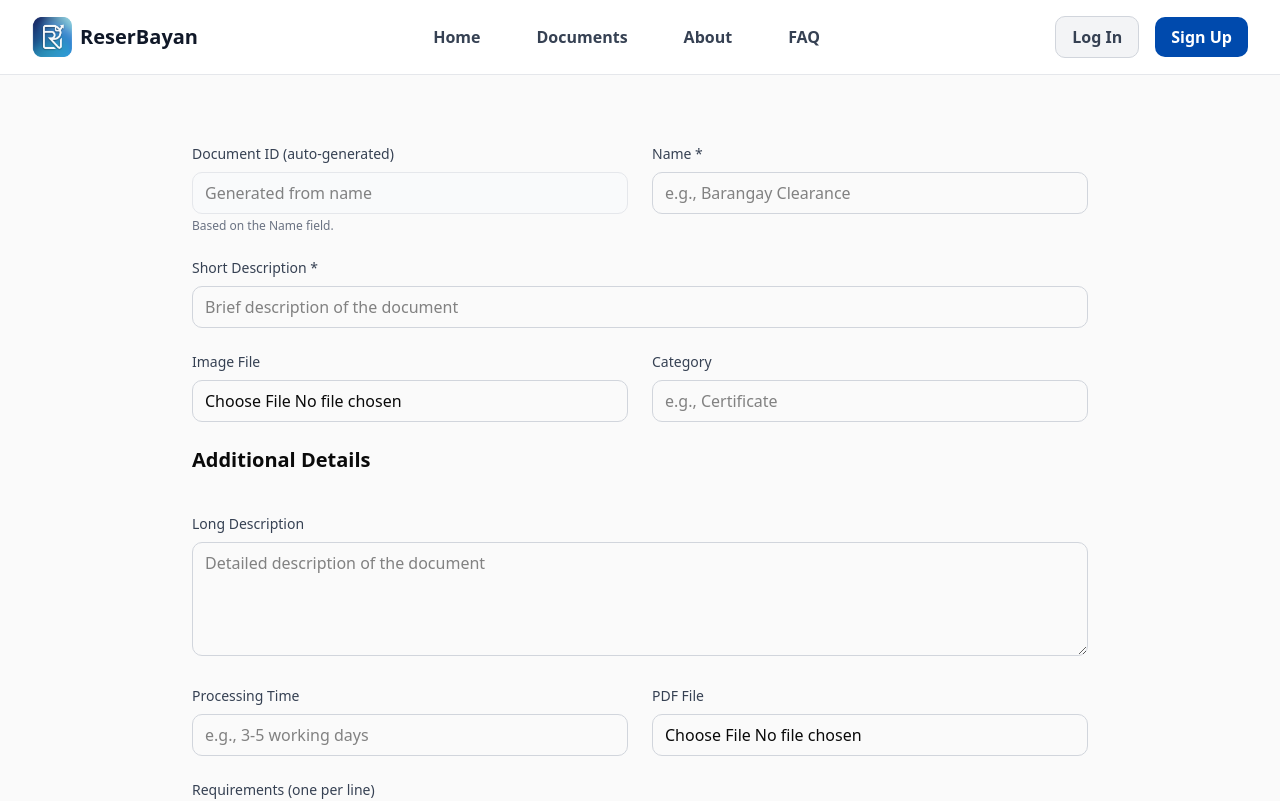
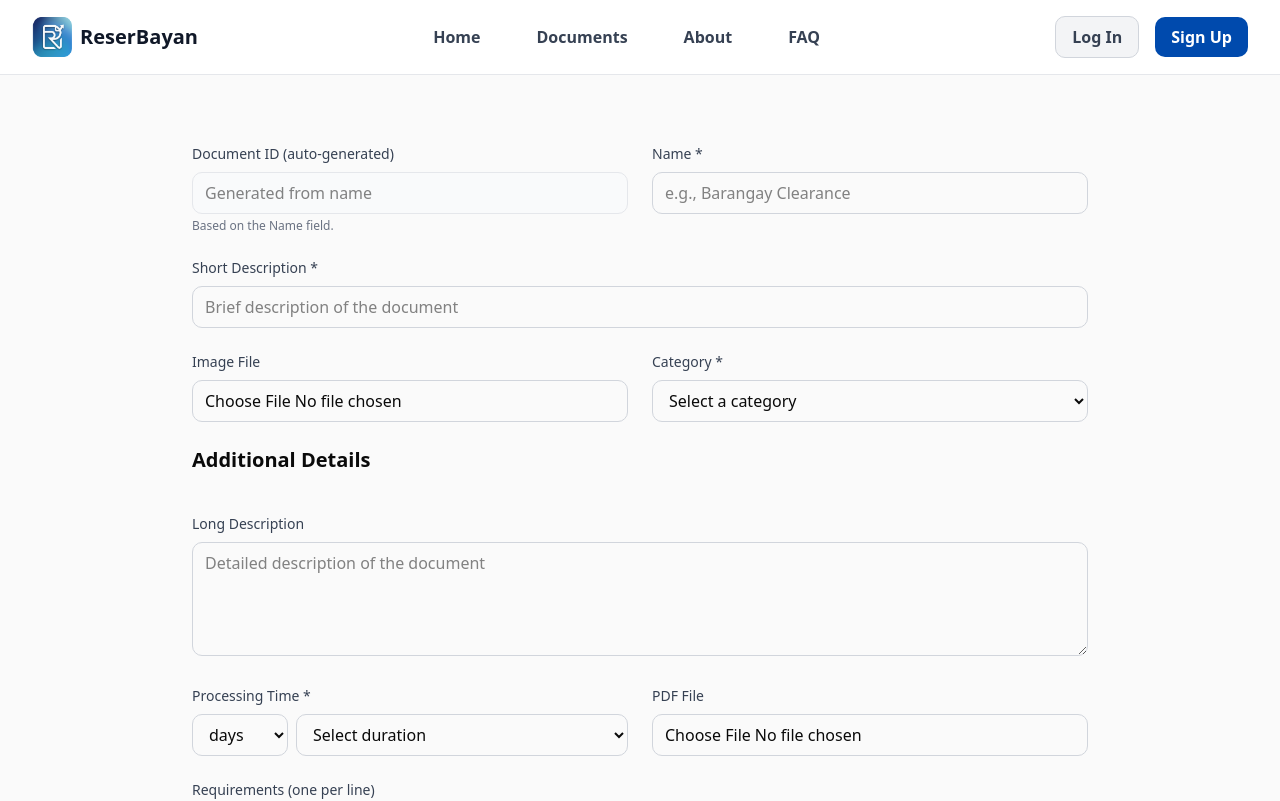
Before and after one commit to EmmanJay/reserbayan, a Next.js app in the folder frontend/: page /superadmin/documents/add in a window 1280 px wide. Shown: the top 801 px of the page. Built offline with nearby package versions, Linux system fonts and the light colour scheme.

Commit message:
bugfix(reserbayan): dropdown for category and processing time

```diff
--- a/frontend/src/app/superadmin/documents/add/page.js
+++ b/frontend/src/app/superadmin/documents/add/page.js
@@ -14,7 +14,8 @@ export default function AddDocumentPage() {
     details: {
       category: '',
       longDescription: '',
-      processingTime: '',
+      processingTimeValue: '',
+      processingTimeUnit: 'days',
       pdfPath: '',
       requirements: [],
       uses: []
@@ -67,12 +68,18 @@ export default function AddDocumentPage() {
       const requirements = requirementsText.split('\n').filter(item => item.trim());
       const uses = usesText.split('\n').filter(item => item.trim());
 
+      // Combine processing time value and unit
+      const processingTime = formData.details.processingTimeValue && formData.details.processingTimeUnit
+        ? `${formData.details.processingTimeValue} ${formData.details.processingTimeUnit}`
+        : '';
+
       const submitData = {
         ...formData,
         id: generatedId,
         imagePath,
         details: {
           ...formData.details,
+          processingTime,
           pdfPath,
           requirements,
           uses
@@ -198,16 +205,22 @@ export default function AddDocumentPage() {
 
             <div>
               <label className="block text-sm font-medium text-gray-700 mb-2">
-                Category
+                Category *
               </label>
-              <input
-                type="text"
+              <select
                 name="details.category"
                 value={formData.details.category}
                 onChange={handleChange}
+                required
                 className="w-full px-3 py-2 border border-gray-300 rounded-lg focus:outline-none focus:ring-2 focus:ring-blue-500"
-                placeholder="e.g., Certificate"
-              />
+              >
+                <option value="">Select a category</option>
+                <option value="Financial Assistance">Financial Assistance</option>
+                <option value="Residency">Residency</option>
+                <option value="Clearance">Clearance</option>
+                <option value="Permits & Tax">Permits & Tax</option>
+                <option value="Infrastructure & Zoning">Infrastructure & Zoning</option>
+              </select>
             </div>
 
             {/* Details */}
@@ -231,16 +244,45 @@ export default function AddDocumentPage() {
 
             <div>
               <label className="block text-sm font-medium text-gray-700 mb-2">
-                Processing Time
+                Processing Time *
               </label>
-              <input
-                type="text"
-                name="details.processingTime"
-                value={formData.details.processingTime}
-                onChange={handleChange}
-                className="w-full px-3 py-2 border border-gray-300 rounded-lg focus:outline-none focus:ring-2 focus:ring-blue-500"
-                placeholder="e.g., 3-5 working days"
-              />
+              <div className="flex gap-2">
+                <select
+                  name="details.processingTimeUnit"
+                  value={formData.details.processingTimeUnit}
+                  onChange={(e) => {
+                    handleChange(e);
+                    // Reset value when unit changes
+                    setFormData(prev => ({
+                      ...prev,
+                      details: {
+                        ...prev.details,
+                        processingTimeValue: ''
+                      }
+                    }));
+                  }}
+                  required
+                  className="w-24 px-3 py-2 border border-gray-300 rounded-lg focus:outline-none focus:ring-2 focus:ring-blue-500"
+                >
+                  <option value="days">days</option>
+                  <option value="hours">hours</option>
+                </select>
+                <select
+                  name="details.processingTimeValue"
+                  value={formData.details.processingTimeValue}
+                  onChange={handleChange}
+                  required
+                  className="flex-1 px-3 py-2 border border-gray-300 rounded-lg focus:outline-none focus:ring-2 focus:ring-blue-500 max-h-40 overflow-y-auto"
+                >
+                  <option value="">Select duration</option>
+                  {Array.from(
+                    { length: formData.details.processingTimeUnit === 'days' ? 12 : 23 },
+                    (_, i) => i + 1
+                  ).map(num => (
+                    <option key={num} value={num}>{num}</option>
+                  ))}
+                </select>
+              </div>
             </div>
 
             <div>
```
